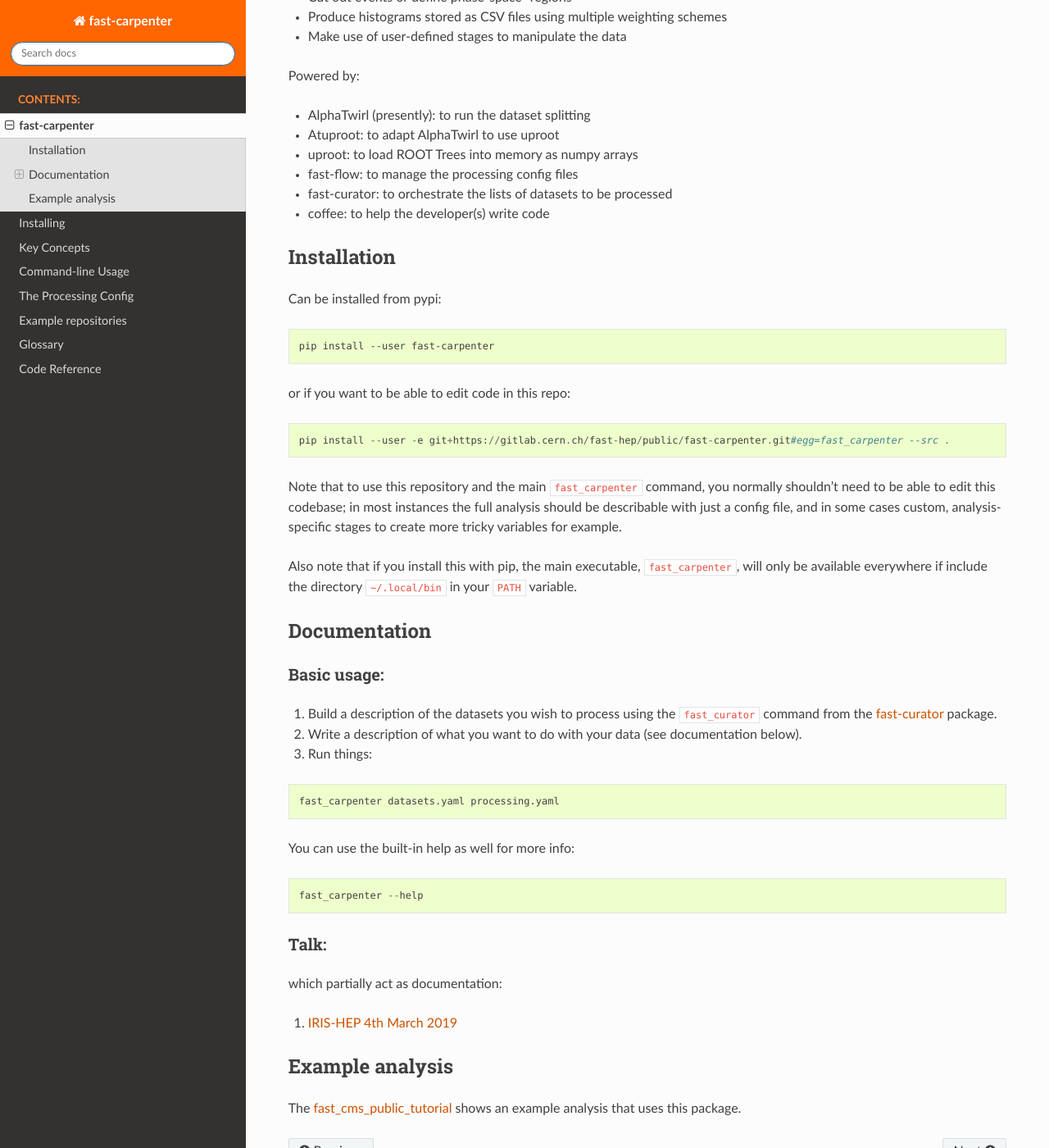
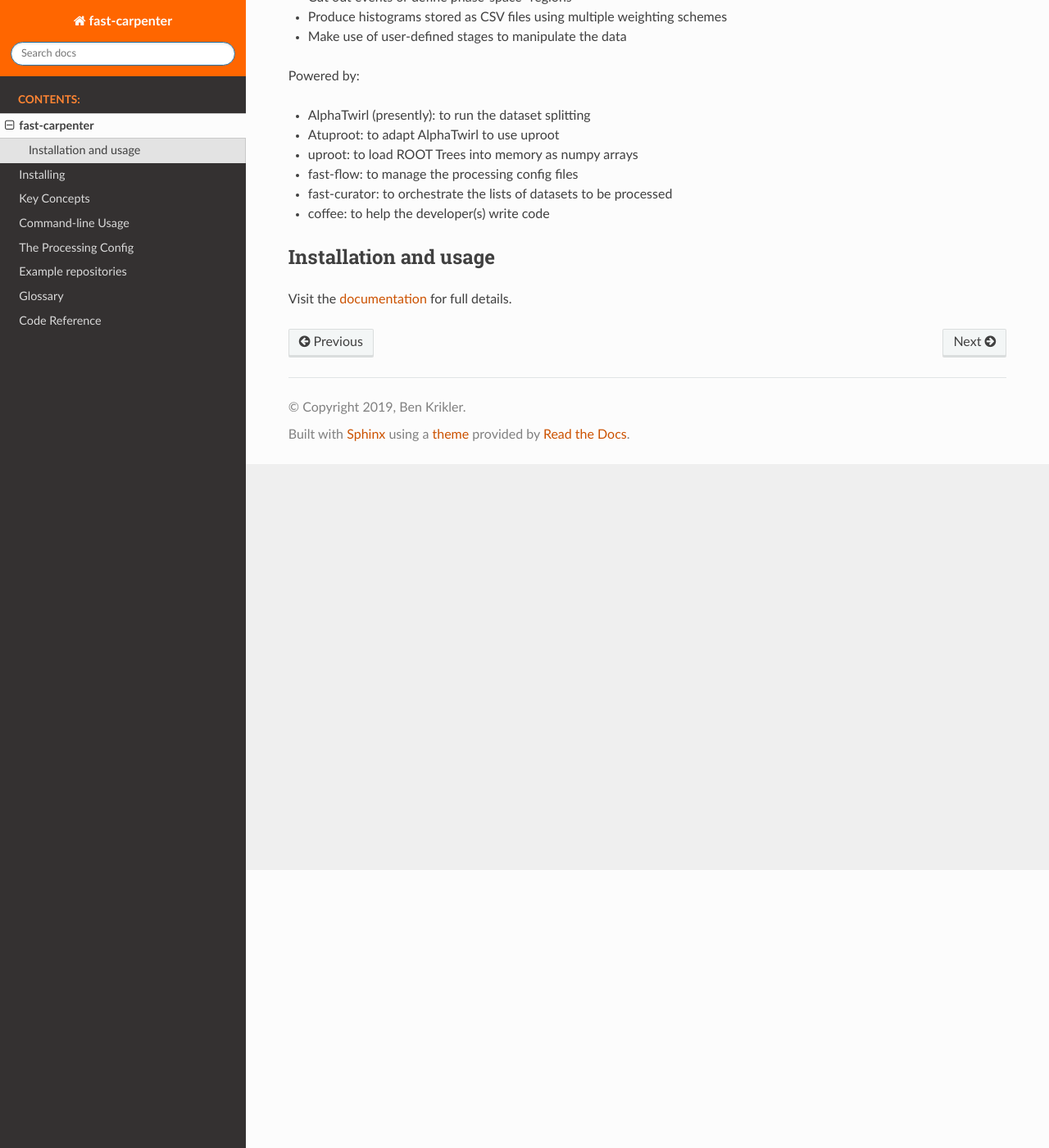
Before and after one commit to FAST-HEP/fast-carpenter, a Sphinx documentation site: the page built from docs/readme.rst, in a window 1280 px wide and 1400 px high, scrolled down 339 px. Shown: the whole window at 82% size. Built offline with Sphinx 7.4.7 and the Read the Docs theme 2.0.0, drawn with Linux system fonts in a browser that asks for light colours.

Commit message:
Update the README and point directly to the documentation instead

````diff
--- a/README.md
+++ b/README.md
@@ -22,37 +22,5 @@
 - fast-curator: to orchestrate the lists of datasets to be processed
 - coffee: to help the developer(s) write code
 
-## Installation
-Can be installed from pypi:
-```bash
-pip install --user fast-carpenter
-```
-or if you want to be able to edit code in this repo:
-```
-pip install --user -e git+https://gitlab.cern.ch/fast-hep/public/fast-carpenter.git#egg=fast_carpenter --src .
-```
-Note that to use this repository and the main `fast_carpenter` command, you normally shouldn't need to be able to edit this codebase;
-in most instances the full analysis should be describable with just a config file, and in some cases custom, analysis-specific stages to create more tricky variables for example.
-
-Also note that if you install this with pip, the main executable, `fast_carpenter`, will only be available everywhere if include the directory `~/.local/bin` in your `PATH` variable.
-
-## Documentation
-### Basic usage:
-1. Build a description of the datasets you wish to process using the `fast_curator` command from the [fast-curator](://gitlab.cern.ch/fast-hep/public/fast-curator) package.
-2. Write a description of what you want to do with your data (see documentation below).
-3. Run things:
-```bash
-fast_carpenter datasets.yaml processing.yaml
-```
-
-You can use the built-in help as well for more info:
-```
-fast_carpenter --help
-```
-
-### Talk:
-which partially act as documentation:
-1. [IRIS-HEP 4th March 2019](https://indico.cern.ch/event/802182/contributions/3334624/)
-
-## Example analysis
-The [fast_cms_public_tutorial](https://gitlab.cern.ch/fast-hep/public/fast_cms_public_tutorial) shows an example analysis that uses this package.
+## Installation and usage
+Visit the [documentation](https://fast-carpenter.readthedocs.io/en/) for full details.
--- a/docs/examples.rst
+++ b/docs/examples.rst
@@ -4,3 +4,7 @@
 ====================
 
  * A full demo based on the public CMS tutorial using 2012 data: `<https://gitlab.cern.ch/fast-hep/public/fast_cms_public_tutorial>`_
+
+Related Presentations
+---------------------
+1. [IRIS-HEP 4th March 2019](https://indico.cern.ch/event/802182/contributions/3334624/)
````
